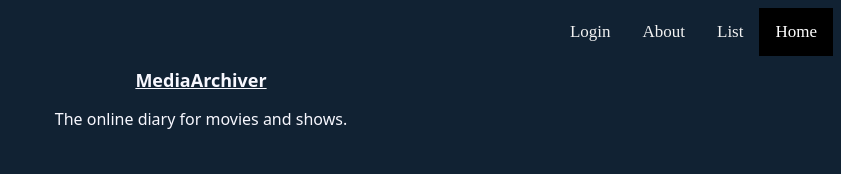
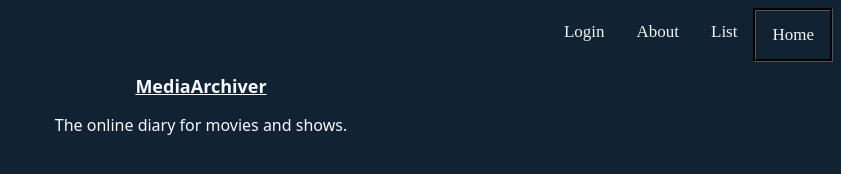
Before and after one commit to ArmanSel/MediaArchiver, a plain HTML site: page pages/index.html in a window 1280 px wide. Shown: the whole page, without its empty margins (439-1280 px from the left). Drawn offline with Linux system fonts and the light colour scheme.

Commit message:
Updated style.css
Updated the style.css file

```diff
--- a/css/style.css
+++ b/css/style.css
@@ -23,7 +23,6 @@ html{
     overflow: hidden;
   }
 
-  /* Style the links inside the navigation bar */
   .topnav a {
     float: right;
     color: #f2f2f2;
@@ -33,14 +32,12 @@ html{
     font-size: 17px;
   }
 
-  /* Change the color of links on hover */
   .topnav a:hover {
     background-color: #ddd;
     color: black;
   }
 
-  /* Add a color to the active/current link */
   .topnav a.active {
-    background-color:black;
-    color: white;
+    border-color: black;
+    border-style: groove;
   }
```
